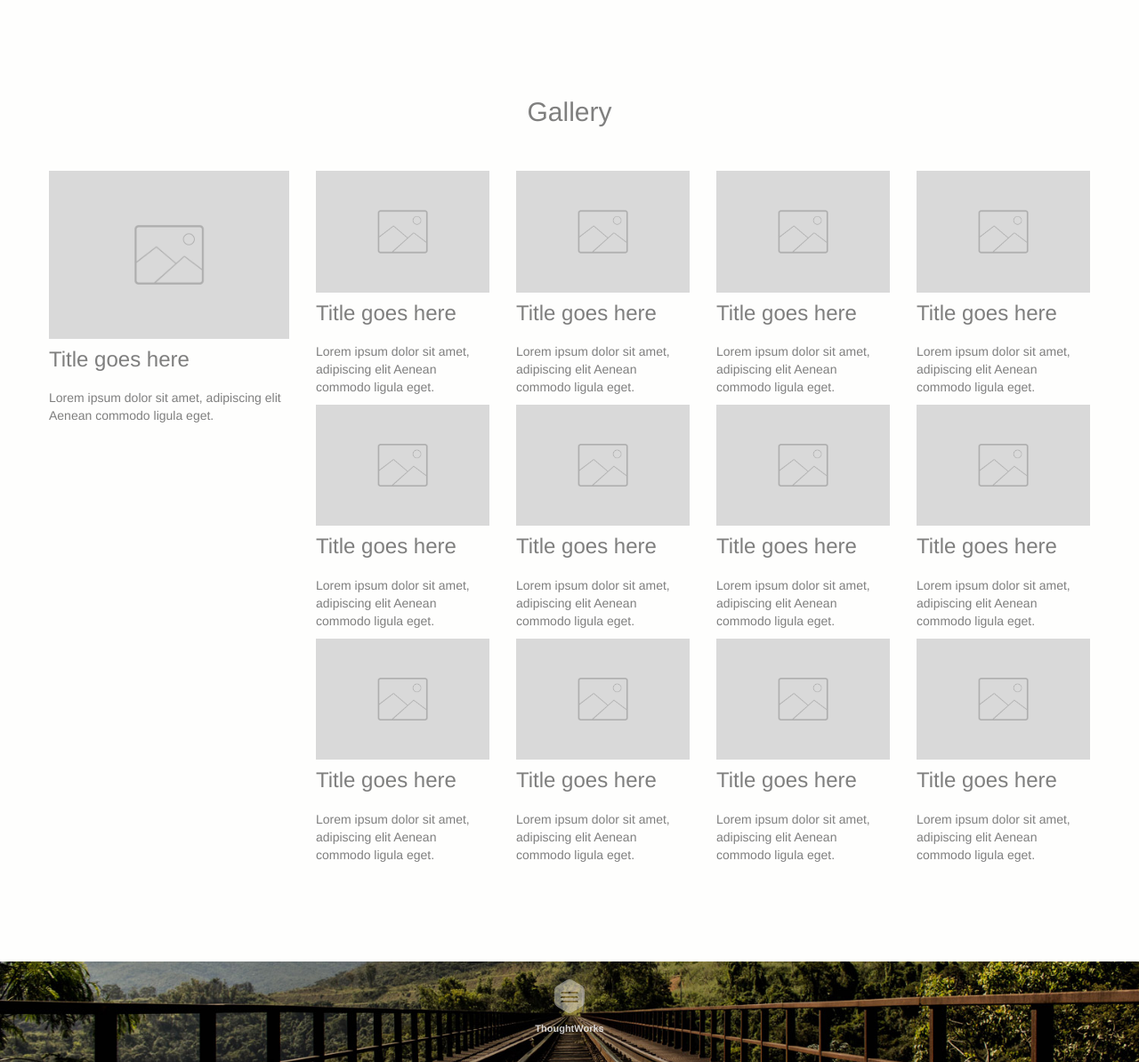
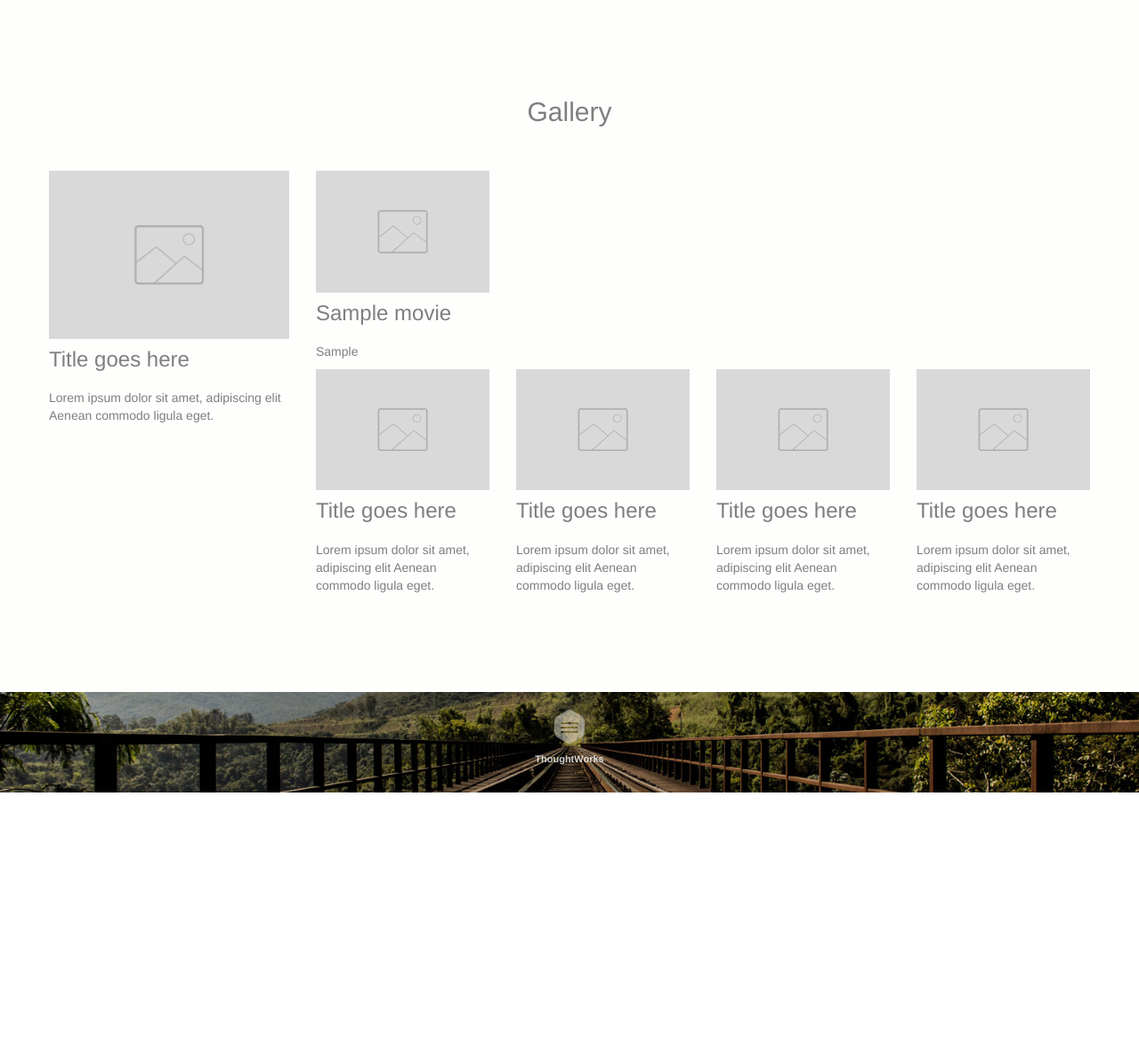
Before and after one commit to ByiProX/ThoughtWorks-Cinema, a Django app: page / in a window 1280 px wide. Shown: the part 801-1995 px from the top of the page at 89% size. After the commit the page ends 1692 px from the top, so only its background shows below. Run offline with Django 3.2, Linux system fonts and the light colour scheme; tables that the repository leaves empty hold one stand-in row (values such as "Sample post"); grey boxes marked "Sample" are stand-in pictures; some libraries are stand-ins or nearby versions; some web fonts are replaced.

Commit message:
add {%for%} and keep 3333

```diff
--- a/TWS_Cinema/Cinema_Pages/models.py
+++ b/TWS_Cinema/Cinema_Pages/models.py
@@ -16,3 +16,6 @@ class Movie(models.Model):
     directors = models.CharField(max_length=100, null=True, blank=True)
     casts = models.CharField(max_length=100, null=True, blank=True)
     intro = models.TextField(null=True, blank=True)
+
+    # def __str__(self):
+    #     return self.intro[:20] + '...'
--- a/TWS_Cinema/Cinema_Pages/templates/index.html
+++ b/TWS_Cinema/Cinema_Pages/templates/index.html
@@ -97,82 +97,66 @@
 			</div>
 			<div class="col-sm-9">
                 <div class="row">
+                    {% for movie in movies %}
                     <div class="col-sm-3">
-    				<a href="#" data-lightbox="img/placeholder-image.png" data-gallery-id="gallery-1"><img src="img/lazyload-ph.png" data-src="img/placeholder-image.png" class="img-responsive lazyload" /></a>
+                        <a href="#" data-lightbox="img/placeholder-image.png" data-gallery-id="gallery-1"><img src="{{movie.image}}" data-src="img/placeholder-image.png" class="img-responsive lazyload" /></a>
                         <h3 class="mg-md">
-    					Title goes here
+                            {{movie.title}}
                         </h3>
                         <p>
-    					Lorem ipsum dolor sit amet, adipiscing elit Aenean commodo ligula eget.
+                            {{movie.intro}}
                         </p>
     			    </div>
+                    {% endfor %}
 
-    			<div class="col-sm-3">
-    				<a href="#" data-lightbox="img/placeholder-image.png" data-gallery-id="gallery-1"><img src="img/lazyload-ph.png" data-src="img/placeholder-image.png" class="img-responsive lazyload" /></a>
-    				<h3 class="mg-md">
-    					Title goes here
-    				</h3>
-    				<p>
-    					Lorem ipsum dolor sit amet, adipiscing elit Aenean commodo ligula eget.
-    				</p>
-    			</div>
 
-          <div class="col-sm-3">
-    				<a href="#" data-lightbox="img/placeholder-image.png" data-gallery-id="gallery-1"><img src="img/lazyload-ph.png" data-src="img/placeholder-image.png" class="img-responsive lazyload" /></a>
-    				<h3 class="mg-md">
-    					Title goes here
-    				</h3>
-    				<p>
-    					Lorem ipsum dolor sit amet, adipiscing elit Aenean commodo ligula eget.
-    				</p>
-    			</div>
-    			<div class="col-sm-3">
-    				<a href="#" data-lightbox="img/placeholder-image.png" data-gallery-id="gallery-1"><img src="img/lazyload-ph.png" data-src="img/placeholder-image.png" class="img-responsive lazyload" /></a>
-    				<h3 class="mg-md">
-    					Title goes here
-    				</h3>
-    				<p>
-    					Lorem ipsum dolor sit amet, adipiscing elit Aenean commodo ligula eget.
-    				</p>
-    			</div>
-        </div>
-        <div class="row">
-          <div class="col-sm-3">
-    				<a href="#" data-lightbox="img/placeholder-image.png" data-gallery-id="gallery-1"><img src="img/lazyload-ph.png" data-src="img/placeholder-image.png" class="img-responsive lazyload" /></a>
-    				<h3 class="mg-md">
-    					Title goes here
-    				</h3>
-    				<p>
-    					Lorem ipsum dolor sit amet, adipiscing elit Aenean commodo ligula eget.
-    				</p>
-    			</div>
-    			<div class="col-sm-3">
-    				<a href="#" data-lightbox="img/placeholder-image.png" data-gallery-id="gallery-1"><img src="img/lazyload-ph.png" data-src="img/placeholder-image.png" class="img-responsive lazyload" /></a>
-    				<h3 class="mg-md">
-    					Title goes here
-    				</h3>
-    				<p>
-    					Lorem ipsum dolor sit amet, adipiscing elit Aenean commodo ligula eget.
-    				</p>
-    			</div>
-          <div class="col-sm-3">
-    				<a href="#" data-lightbox="img/placeholder-image.png" data-gallery-id="gallery-1"><img src="img/lazyload-ph.png" data-src="img/placeholder-image.png" class="img-responsive lazyload" /></a>
-    				<h3 class="mg-md">
-    					Title goes here
-    				</h3>
-    				<p>
-    					Lorem ipsum dolor sit amet, adipiscing elit Aenean commodo ligula eget.
-    				</p>
-    			</div>
-    			<div class="col-sm-3">
-    				<a href="#" data-lightbox="img/placeholder-image.png" data-gallery-id="gallery-1"><img src="img/lazyload-ph.png" data-src="img/placeholder-image.png" class="img-responsive lazyload" /></a>
-    				<h3 class="mg-md">
-    					Title goes here
-    				</h3>
-    				<p>
-    					Lorem ipsum dolor sit amet, adipiscing elit Aenean commodo ligula eget.
-    				</p>
-    			</div>
+
+
+
+
+
+
+
+
+
+
+
+                    <!--<div class="col-sm-3">-->
+                        <!--<a href="#" data-lightbox="img/placeholder-image.png" data-gallery-id="gallery-1"><img src="img/lazyload-ph.png" data-src="img/placeholder-image.png" class="img-responsive lazyload" /></a>-->
+                        <!--<h3 class="mg-md">-->
+                            <!--Title goes here-->
+                        <!--</h3>-->
+                        <!--<p>-->
+                            <!--Lorem ipsum dolor sit amet, adipiscing elit Aenean commodo ligula eget.-->
+                        <!--</p>-->
+    			    <!--</div>-->
+                    <!--<div class="col-sm-3">-->
+                        <!--<a href="#" data-lightbox="img/placeholder-image.png" data-gallery-id="gallery-1"><img src="img/lazyload-ph.png" data-src="img/placeholder-image.png" class="img-responsive lazyload" /></a>-->
+                        <!--<h3 class="mg-md">-->
+                            <!--Title goes here-->
+                        <!--</h3>-->
+                        <!--<p>-->
+                            <!--Lorem ipsum dolor sit amet, adipiscing elit Aenean commodo ligula eget.-->
+                        <!--</p>-->
+                    <!--</div>-->
+                    <!--<div class="col-sm-3">-->
+                        <!--<a href="#" data-lightbox="img/placeholder-image.png" data-gallery-id="gallery-1"><img src="img/lazyload-ph.png" data-src="img/placeholder-image.png" class="img-responsive lazyload" /></a>-->
+                        <!--<h3 class="mg-md">-->
+                            <!--Title goes here-->
+                        <!--</h3>-->
+                        <!--<p>-->
+                            <!--Lorem ipsum dolor sit amet, adipiscing elit Aenean commodo ligula eget.-->
+                        <!--</p>-->
+                    <!--</div>-->
+                    <!--<div class="col-sm-3">-->
+                        <!--<a href="#" data-lightbox="img/placeholder-image.png" data-gallery-id="gallery-1"><img src="img/lazyload-ph.png" data-src="img/placeholder-image.png" class="img-responsive lazyload" /></a>-->
+                        <!--<h3 class="mg-md">-->
+                            <!--Title goes here-->
+                        <!--</h3>-->
+                        <!--<p>-->
+                            <!--Lorem ipsum dolor sit amet, adipiscing elit Aenean commodo ligula eget.-->
+                        <!--</p>-->
+                    <!--</div>-->
                 </div>
                 <div class="row">
                     <div class="col-sm-3">
--- a/TWS_Cinema/Cinema_Pages/views.py
+++ b/TWS_Cinema/Cinema_Pages/views.py
@@ -3,12 +3,17 @@ from .models import Movie
 from django.forms.models import model_to_dict
 from django.http import JsonResponse
 from django.http import Http404
+from django.core.paginator import Paginator, EmptyPage, PageNotAnInteger
 
 # Create your views here.
 
 
 def index(request):
-    return render(request, 'index.html', locals())
+    movies_list = Movie.objects.order_by('-year')  # 降序
+    paginator = Paginator(movies_list, 12)
+    page = request.GET.get('page')
+    movies = paginator.get_page(page)
+    return render(request, 'index.html', {'movies': movies})
 
 
 
```
Lines whose indentation alone changed are shown as unchanged.
